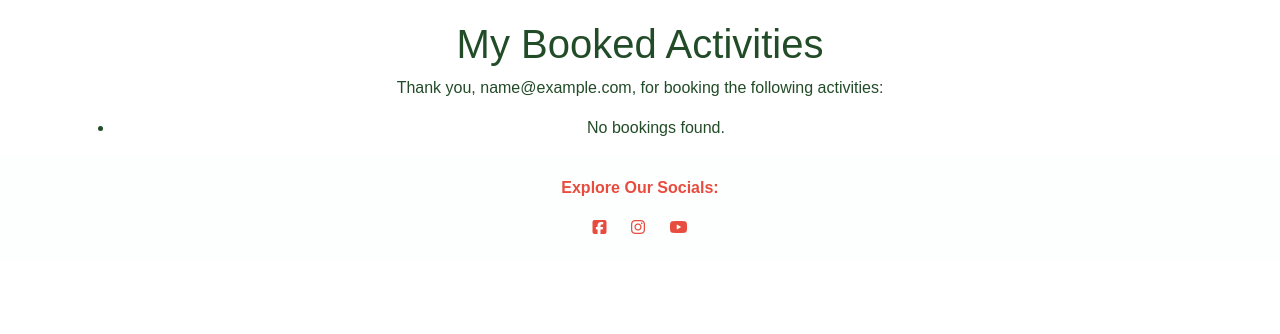
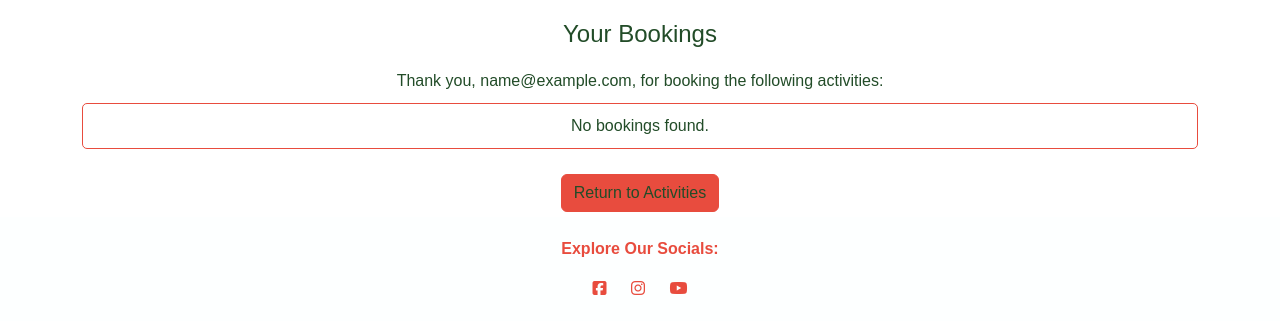
Before and after one commit to Njorogetracy/first-time-mom, a Django app: page /user_booked_activities/ in a window 1280 px wide. Shown: the part 70-404 px from the top of the page. Run offline with Django 4.2, Linux system fonts and the light colour scheme; the visitor is signed in with stand-in values (Sample User, id 1); data that the repository does not hold is empty; some libraries are stand-ins or nearby versions.

Commit message:
build: update bookings so user can view their bookings

```diff
--- a/classes/views.py
+++ b/classes/views.py
@@ -112,12 +112,14 @@ class BookingListView(ListView):
     context_object_name = 'bookings'
 
 
-class UserBookedActivitiesView(ListView):
-    model = Booking
+class UserBookedActivitiesView(View):
     template_name = 'user_booked_activities.html'
-    context_object_name = 'user_booked_activities'
 
-    def get_queryset(self):
-        user = self.request.user
+    def get(self, request):
+        user = request.user
         email = user.email
-        return Booking.objects.filter(user=user, is_confirmed=True)
+        bookings = Booking.objects.filter(user=user, is_confirmed=True)
+        context = {
+            'bookings': bookings,
+        }
+        return render(request, self.template_name, context)
--- a/static/assets/css/style.css
+++ b/static/assets/css/style.css
@@ -205,3 +205,39 @@ header {
 }
 
 /* user booked actitivies styles */
+.activity-title {
+    font-size: 24px;
+    color: #224c28;
+    margin: 20px 0;
+}
+
+.activity-thank-you {
+    font-size: 16px;
+    color: #224c28;
+    margin-bottom: 10px;
+}
+
+.activity-user-list {
+    list-style: none;
+    padding: 0;
+}
+
+.activity-user-list li {
+    margin-bottom: 20px;
+    border: 1px solid #e84c3e;
+    padding: 10px;
+    border-radius: 5px;
+}
+
+.activity-user-list li strong {
+    font-weight: bold;
+    color: #224c28;
+}
+
+.activity-user-list li strong::after {
+    content: ":";
+}
+
+.activity-user-list li br {
+    display: none;
+}
--- a/templates/user_booked_activities.html
+++ b/templates/user_booked_activities.html
@@ -21,19 +21,19 @@
 {% block content %}
 
 <div class="container centered-container">
-    <h1>My Booked Activities</h1>
-
-    <!-- Loop through bookings -->
-
-    <p>Thank you, {{ user.email }}, for booking the following activities:</p>
-    <ul id="user-activities-list">
+    <h1 class="activity-title">Your Bookings</h1>
+    <p class="activity-thank-you">Thank you, {{ user.email }}, for booking the following activities:</p>
+    <ul id="user-activities-list" class="activity-user-list">
         {% for booking in bookings %}
         <li>
-            {{ booking.activity.name }} - {{ booking.activity.date }}
+            <strong>Activity:</strong> {{ booking.activity.name }}<br>
+            <strong>Date:</strong> {{ booking.activity.date }}<br>
+            <strong>Location:</strong> {{ booking.activity.location }}<br>
         </li>
         {% empty %}
         <li>No bookings found.</li>
         {% endfor %}
     </ul>
+    <a class="btn btn-primary" href="{% url 'activity_list' %}">Return to Activities</a>
 </div>
 {% endblock %}
```
